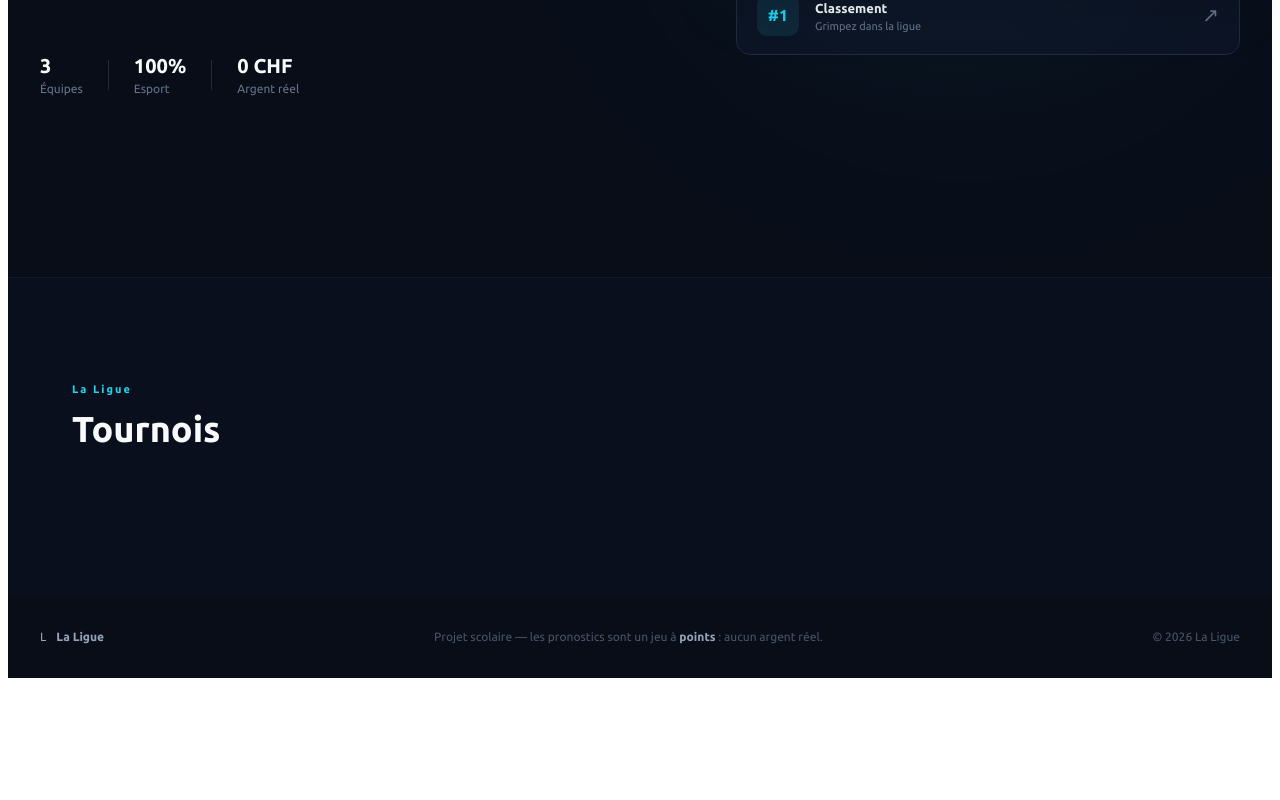
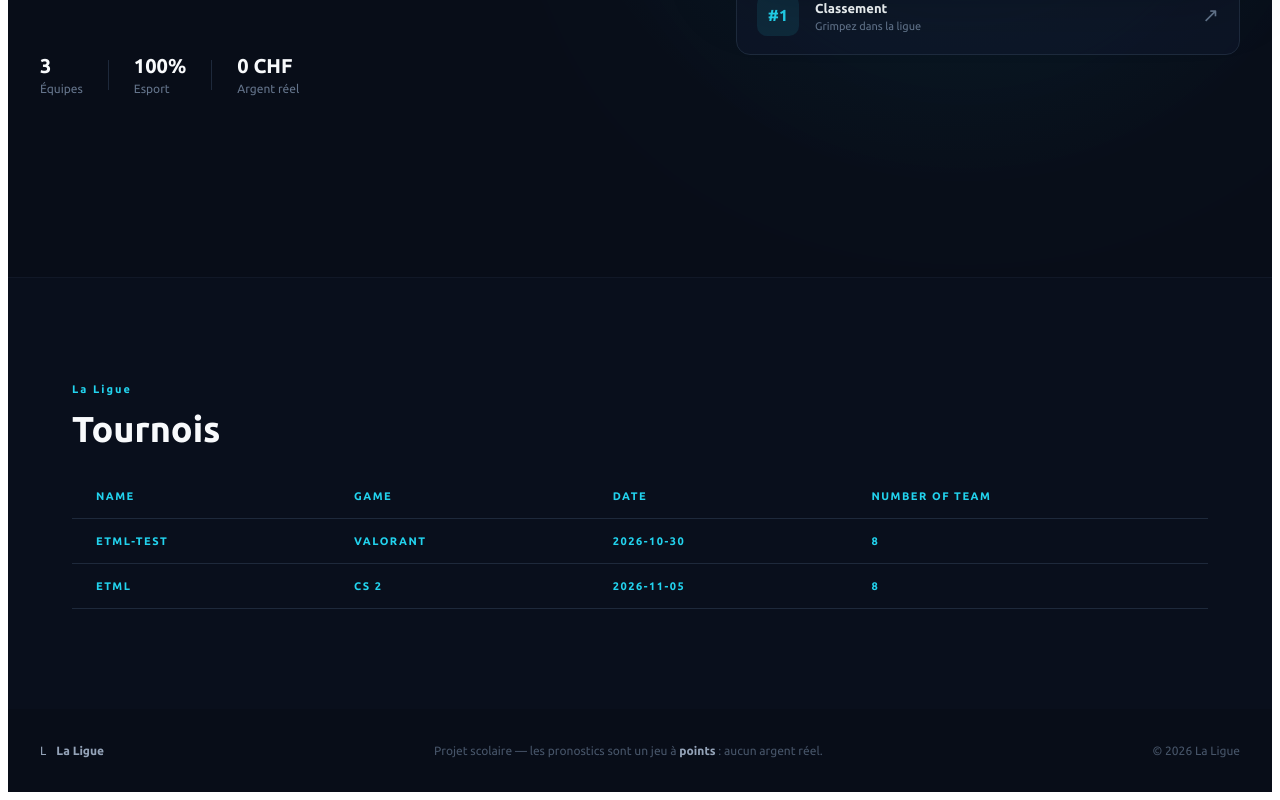
Before and after one commit to Qu4nd1/P-426-La_Ligue-2, a Vue app: page / in a window 1280 px wide. Shown: the part 683-1483 px from the top of the page. Before the commit the page ends 1369 px from the top, so only its background shows below. Built offline with nearby package versions, Linux system fonts and the light colour scheme; data requests are answered from the project's data file.

Commit message:
feat(tournament homepage list)

```diff
--- /dev/null
+++ b/src/components/TournamentList.vue
@@ -0,0 +1,93 @@
+<script setup>
+import { onMounted, ref } from "vue";
+import { getTournois } from "../services/tournoi";
+
+const tournois = ref([]);
+onMounted(async () => {
+  try {
+    const response = await getTournois();
+    tournois.value = response.data;
+  } catch (e) {
+    console.log("Tournois not found, " + e);
+  } finally {
+    console.log("Request completed : Ratings loaded");
+  }
+});
+</script>
+<template>
+  <h2>Tournois</h2>
+  <table>
+    <tr>
+      <th>Name</th>
+      <th>Game</th>
+      <th>Date</th>
+      <th>Number of team</th>
+    </tr>
+    <tr v-for="tournoi in tournois">
+      <th>{{ tournoi.name }}</th>
+      <th>{{ tournoi.game }}</th>
+      <th>{{ tournoi.date }}</th>
+      <th>{{ tournoi.nbTeam }}</th>
+    </tr>
+  </table>
+</template>
+<style scoped>
+h2 {
+  margin: 12px 0 24px;
+  font-size: 36px;
+  color: #f8fafc;
+}
+
+/* Wrapper: rounded corners + horizontal scroll on small screens */
+.table-wrapper {
+  overflow-x: auto;
+  border: 1px solid #1e293b;
+  border-radius: 15px;
+  background: #0d1422;
+}
+
+table {
+  width: 100%;
+  min-width: 560px;
+  border-collapse: collapse;
+  font-size: 14px;
+}
+
+thead {
+  background: rgba(34, 211, 238, 0.05);
+}
+
+th {
+  padding: 16px 24px;
+  text-align: left;
+  color: #22d3ee;
+  font-size: 11px;
+  font-weight: 700;
+  letter-spacing: 1.5px;
+  text-transform: uppercase;
+  border-bottom: 1px solid #1e293b;
+}
+
+td {
+  padding: 18px 24px;
+  color: #cbd5e1;
+  border-bottom: 1px solid #111827;
+}
+
+tbody tr {
+  transition: background 0.2s;
+}
+
+tbody tr:hover {
+  background: rgba(34, 211, 238, 0.04);
+}
+
+tbody tr:last-child td {
+  border-bottom: none;
+}
+
+.game {
+  color: #818cf8;
+  font-weight: 600;
+}
+</style>
--- a/src/db.json
+++ b/src/db.json
@@ -15,6 +15,13 @@
       "date": "2026-10-30",
       "nbTeam": 8,
       "id": "RvkRaYlYXl8"
+    },
+    {
+      "name": "ETML",
+      "game": "CS 2",
+      "date": "2026-11-05",
+      "nbTeam": 8,
+      "id": "ilxudBJecK4"
     }
   ],
   "$schema": "./node_modules/json-server/schema.json"
--- a/src/services/tournoi.js
+++ b/src/services/tournoi.js
@@ -9,5 +9,8 @@ export const apiClient = axios.create({
 });
 
 export const creerTournoi = (tournoi) => {
-  return apiClient.post("/tournois", tournoi)
-}
+  return apiClient.post("/tournois", tournoi);
+};
+export const getTournois = () => {
+  return apiClient.get("/tournois");
+};
--- a/src/views/HomeView.vue
+++ b/src/views/HomeView.vue
@@ -4,6 +4,7 @@ import Header from "../components/Header.vue";
 import Footer from "../components/Footer.vue";
 
 import { connectedUser } from "../stores/userStore";
+import TournamentList from "../components/TournamentList.vue";
 const equipe = ref("Équipe 1");
 const sprint = ref(1);
 </script>
@@ -96,7 +97,8 @@ const sprint = ref(1);
       <section id="tournois" class="features">
         <div class="section-title">
           <span>La Ligue</span>
-					<h2>Tournois</h2>
+          <TournamentList />
+
           <article></article>
         </div>
       </section>
```
Lines whose indentation alone changed are shown as unchanged.
